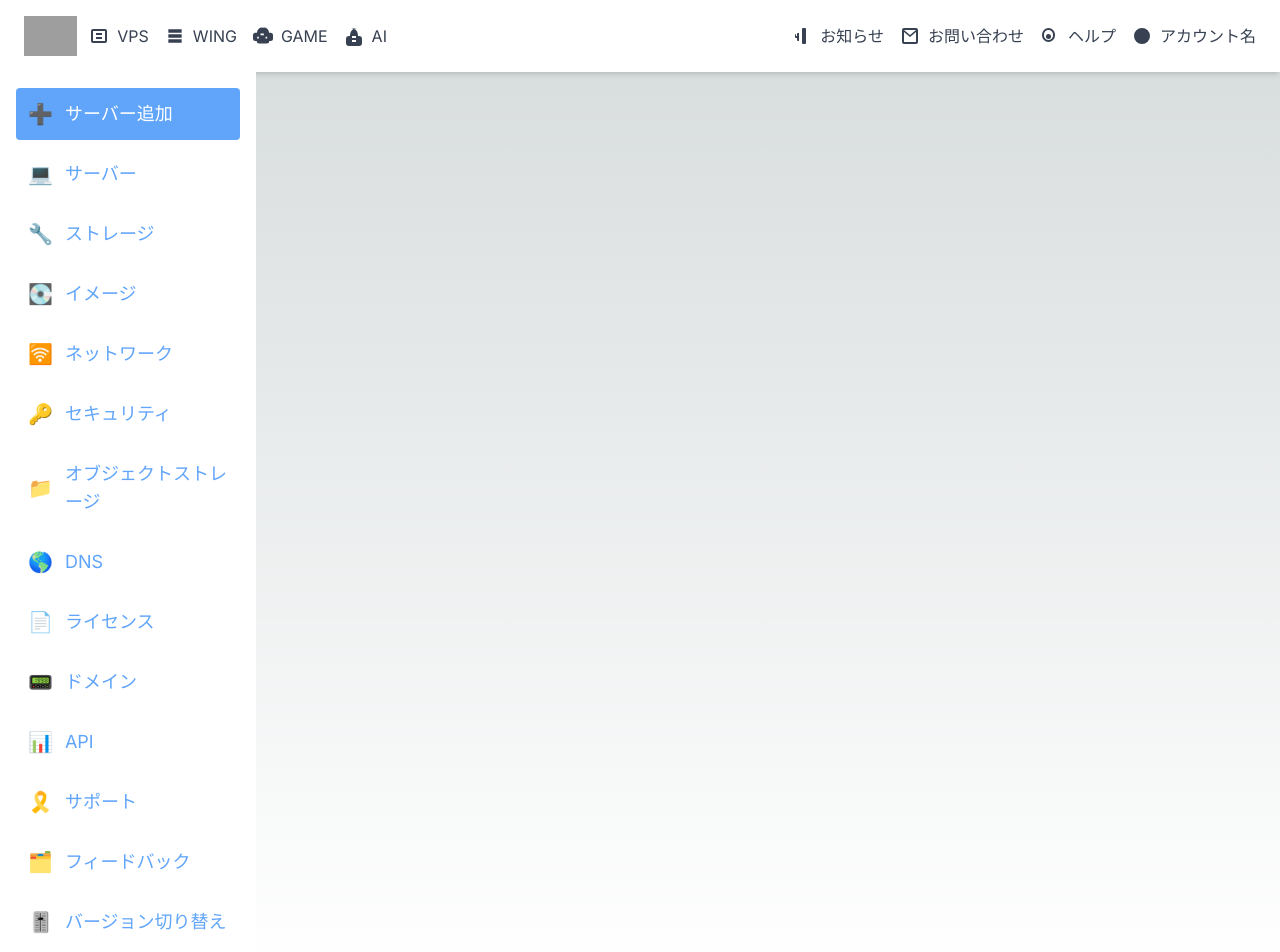
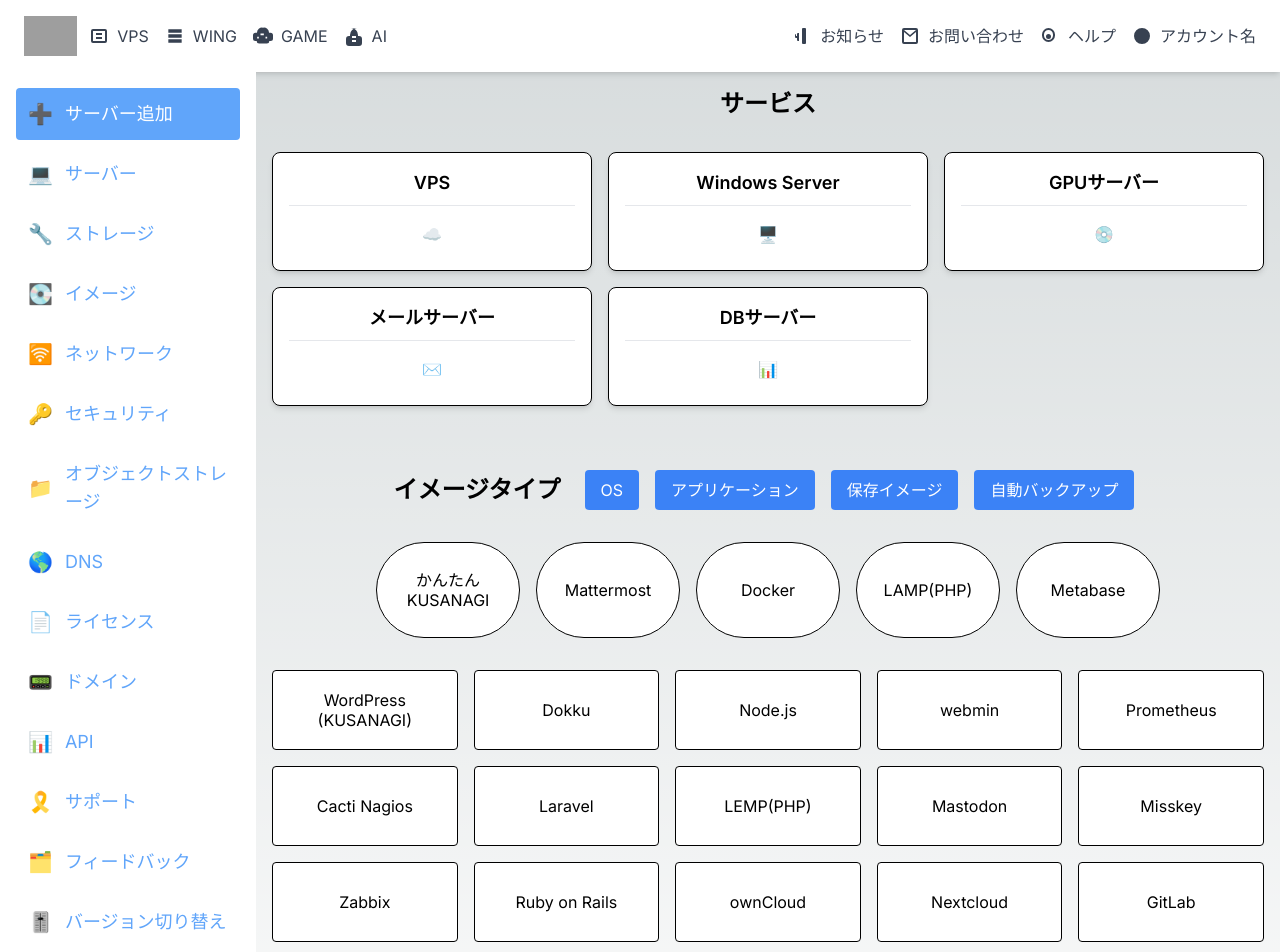
Before and after one commit to KR0915/GMO-Intern, a Next.js app in the folder my-app/: page / in a window 1280 px wide. Shown: the top 952 px of the page. Built offline with nearby package versions, Linux system fonts and the light colour scheme; grey boxes are pictures that could not be loaded.

Commit message:
Service（仮）

```diff
--- a/my-app/app/components/Service.tsx
+++ b/my-app/app/components/Service.tsx
@@ -1,31 +1,70 @@
 import React from 'react';
 
-// サービスのデータ型定義
 interface ServiceItem {
-  icon: JSX.Element;  // Reactのアイコン要素
+  icon: string;
   name: string;
-  description: string;
 }
 
-// サービスアイテムのサンプルデータ
+// サービスアイテム
 const services: ServiceItem[] = [
-  { icon: <img src="/images/windows-icon.png" alt="Windows Server" />, name: 'Windows Server', description: 'VPS' },
-  { icon: <img src="/images/gpu-icon.png" alt="GPUサーバー" />, name: 'GPUサーバー', description: '特化型サーバー' },
-  { icon: <img src="/images/db-icon.png" alt="DBサーバー" />, name: 'DBサーバー', description: 'データベース最適化' },
-  // その他のサービス項目を追加
+  { icon: '☁️', name: 'VPS' },
+  { icon: '🖥️', name: 'Windows Server' },
+  { icon: '💿', name: 'GPUサーバー' },
+  { icon: '✉️', name: 'メールサーバー' },
+  { icon: '📊', name: 'DBサーバー' }
+];
+
+// 丸いボタンのラベル
+const roundButtonLabels = ['かんたんKUSANAGI', 'Mattermost', 'Docker', 'LAMP(PHP)', 'Metabase'];
+
+// 横長の長方形ボタンのラベル
+const rectangleButtonLabels = [
+  'WordPress<br/>(KUSANAGI)', 'Dokku', 'Node.js', 'webmin', 'Prometheus',
+  'Cacti Nagios', 'Laravel', 'LEMP(PHP)', 'Mastodon', 'Misskey',
+  'Zabbix', 'Ruby on Rails', 'ownCloud', 'Nextcloud', 'GitLab',
+  'Redmine', 'Django', 'Concrete CMS', 'MediaWiki', 'Jenkins',
+  'Drupal', 'MIRACLE ZBX', 'Joomla', 'baserCMS', 'Matomo',
+  'ArchiveBox', 'Auto-GPT', 'BabyAGI UI', 'GPTEngineer', 'StableStudio'
 ];
 
 // サービスコンポーネント
 const Services: React.FC = () => {
   return (
     <div className="grid grid-cols-3 gap-4 p-4">
+      <h1 className="col-span-3 text-2xl font-bold text-center mb-4">サービス</h1>
       {services.map(service => (
-        <div key={service.name} className="bg-white shadow-md rounded-lg p-4 flex flex-col items-center text-center">
+        <button key={service.name} className="bg-white border border-black shadow-md rounded-lg p-4 flex flex-col items-center text-center">
+          <h3 className="text-lg font-semibold mb-2">{service.name}</h3>
+          <hr className="w-full mb-2" />
           <div className="p-2">{service.icon}</div>
-          <h3 className="text-lg font-semibold">{service.name}</h3>
-          <p className="text-sm">{service.description}</p>
+        </button>
+      ))}
+      <div className="col-span-3 h-8"></div> {/* 空白行 */}
+      <div className="col-span-3 flex justify-center items-center mb-4">
+        <h1 className="text-2xl font-bold text-center mr-4">イメージタイプ</h1>
+        <div>
+          <button className="bg-blue-500 text-white rounded px-4 py-2 mx-2">OS</button>
+          <button className="bg-blue-500 text-white rounded px-4 py-2 mx-2">アプリケーション</button>
+          <button className="bg-blue-500 text-white rounded px-4 py-2 mx-2">保存イメージ</button>
+          <button className="bg-blue-500 text-white rounded px-4 py-2 mx-2">自動バックアップ</button>
         </div>
-      ))}
+      </div>
+      <div className="col-span-3 flex justify-center items-center mb-4 gap-4">
+        {roundButtonLabels.map((label, index) => (
+          <button key={index} className="h-24 w-36 rounded-full border border-black bg-white text-black text-center px-4 py-2 leading-tight">
+            {label}
+          </button>
+        ))}
+      </div>
+      <div className="col-span-3 grid grid-cols-5 gap-4 mb-4">
+        {rectangleButtonLabels.map((label, index) => (
+          <button
+            key={index}
+            className="h-20 w-full border border-black bg-white text-black rounded text-center px-2 py-1 leading-tight"
+            dangerouslySetInnerHTML={{ __html: label }} // HTMLを直接レンダリング
+          />
+        ))}
+      </div>
     </div>
   );
 };
--- a/my-app/app/page.tsx
+++ b/my-app/app/page.tsx
@@ -1,8 +1,11 @@
 import React from 'react';
+import Service from './components/Service';  // Serviceコンポーネントをインポート
 
 const HomePage: React.FC = () => {
   return (
-    <div></div>
+    <div>
+      <Service />
+    </div>
   );
 };
 
```
Also changed, not shown: 1 other file (tests, documents, lock files or other folders).
